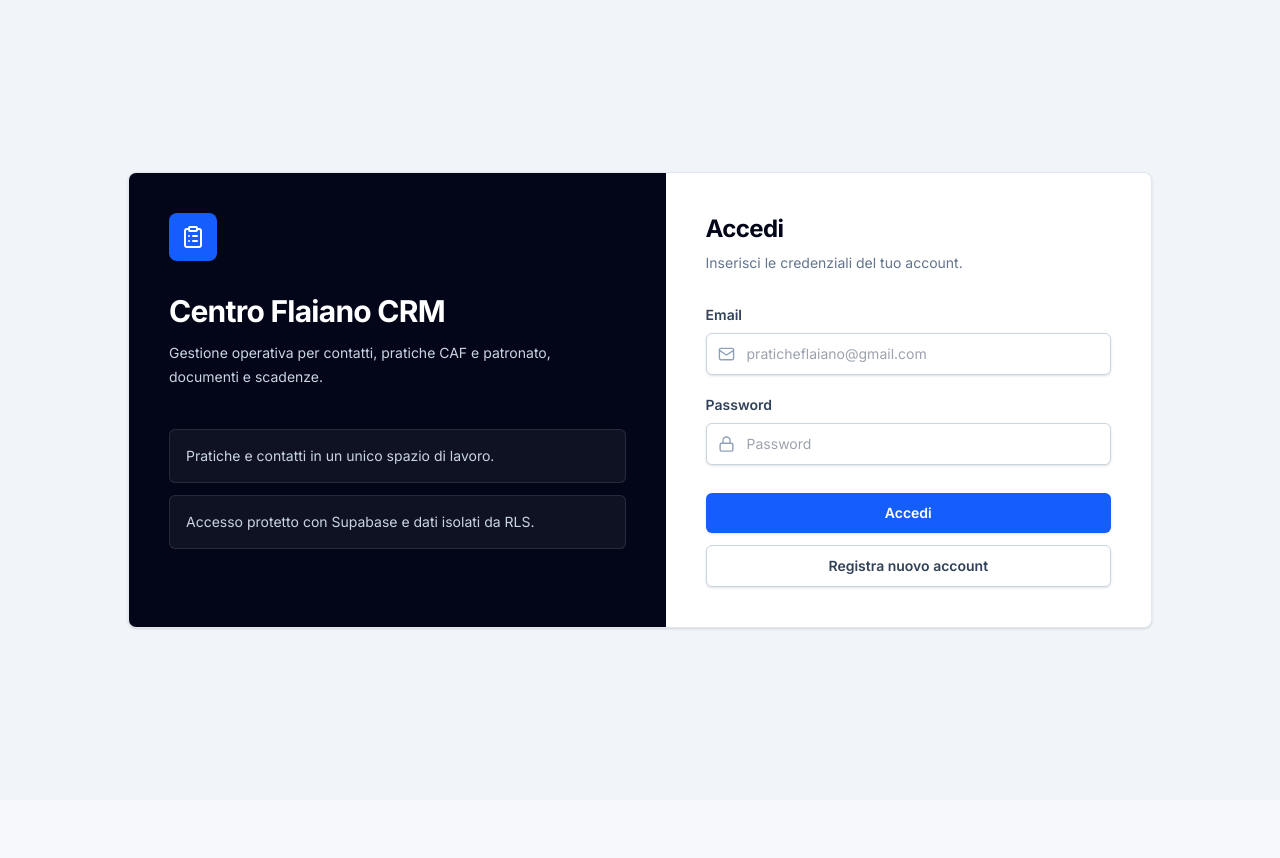
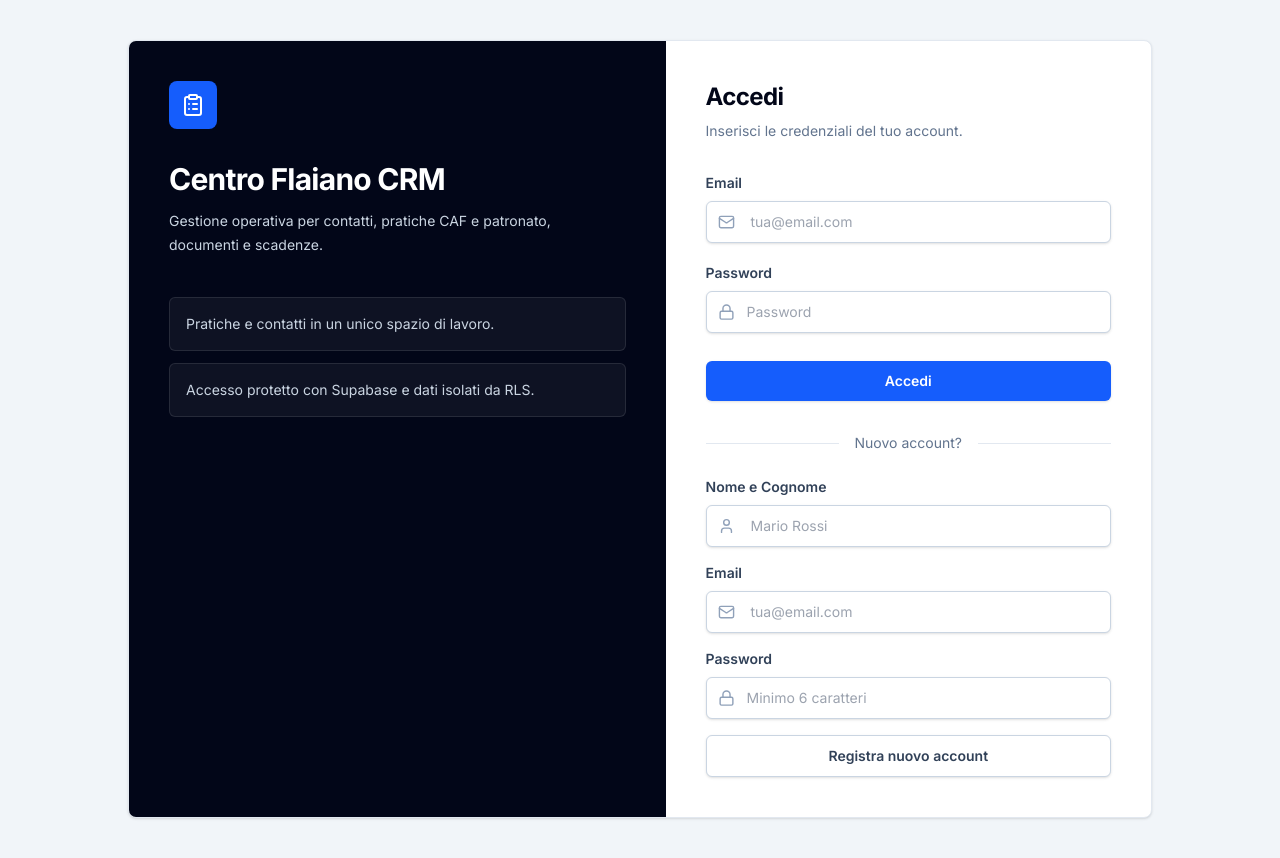
Before and after one commit to praticheflaiano/Crm-patronato-e-caf, a Next.js app: page /login in a window 1280 px wide. Before the commit the page ends 800 px from the top, so only its background shows below. Built offline with nearby package versions, Linux system fonts and the light colour scheme; no server answers.

Commit message:
Add full signup form: name, email, password fields

```diff
--- a/src/app/login/actions.ts
+++ b/src/app/login/actions.ts
@@ -20,9 +20,7 @@ export async function login(formData: FormData) {
   const { error } = await supabase.auth.signInWithPassword(data)
 
   if (error) {
-    // In a real app, you'd want to return this error to the UI
-    // rather than redirecting to a generic error page
-    redirect('/error')
+    redirect('/error?reason=login_failed')
   }
 
   revalidatePath('/', 'layout')
@@ -36,19 +34,27 @@ export async function signup(formData: FormData) {
 
   const supabase = await createClient()
 
-  const data = {
-    email: formData.get('email') as string,
-    password: formData.get('password') as string,
-  }
+  const fullName = formData.get('full_name') as string
+  const email = formData.get('email') as string
+  const password = formData.get('password') as string
 
-  const { error } = await supabase.auth.signUp(data)
+  const { error } = await supabase.auth.signUp({
+    email,
+    password,
+    options: {
+      data: {
+        full_name: fullName,
+      },
+      emailRedirectTo: `${process.env.NEXT_PUBLIC_SUPABASE_URL?.replace('/rest/v1', '')}/login`,
+    },
+  })
 
   if (error) {
-    redirect('/error')
+    redirect('/error?reason=signup_failed')
   }
 
   revalidatePath('/', 'layout')
-  redirect('/')
+  redirect('/login?registered=1')
 }
 
 export async function logout() {
--- a/src/app/login/page.tsx
+++ b/src/app/login/page.tsx
@@ -1,4 +1,4 @@
-import { ClipboardList, Lock, Mail } from 'lucide-react'
+import { ClipboardList, Lock, Mail, User } from 'lucide-react'
 import { login, signup } from './actions'
 
 export default function LoginPage() {
@@ -43,7 +43,7 @@ export default function LoginPage() {
                   autoComplete="email"
                   required
                   className="block w-full rounded-md border border-slate-300 py-2.5 pl-10 pr-3 text-sm shadow-sm outline-none transition focus:border-blue-500 focus:ring-2 focus:ring-blue-100"
-                  placeholder="praticheflaiano@gmail.com"
+                  placeholder=" tua@email.com "
                 />
               </div>
             </div>
@@ -73,6 +73,76 @@ export default function LoginPage() {
               >
                 Accedi
               </button>
+            </div>
+          </form>
+
+          <div className="relative mt-8">
+            <div className="absolute inset-0 flex items-center">
+              <div className="w-full border-t border-slate-200" />
+            </div>
+            <div className="relative flex justify-center text-sm">
+              <span className="bg-white px-4 text-slate-500">Nuovo account?</span>
+            </div>
+          </div>
+
+          <form className="mt-6 space-y-4">
+            <div>
+              <label htmlFor="reg-name" className="block text-sm font-semibold text-slate-700">
+                Nome e Cognome
+              </label>
+              <div className="relative mt-2">
+                <User className="pointer-events-none absolute left-3 top-1/2 -translate-y-1/2 text-slate-400" size={17} aria-hidden="true" />
+                <input
+                  id="reg-name"
+                  name="full_name"
+                  type="text"
+                  autoComplete="name"
+                  required
+                  minLength={2}
+                  className="block w-full rounded-md border border-slate-300 py-2.5 pl-10 pr-3 text-sm shadow-sm outline-none transition focus:border-blue-500 focus:ring-2 focus:ring-blue-100"
+                  placeholder=" Mario Rossi "
+                />
+              </div>
+            </div>
+
+            <div>
+              <label htmlFor="reg-email" className="block text-sm font-semibold text-slate-700">
+                Email
+              </label>
+              <div className="relative mt-2">
+                <Mail className="pointer-events-none absolute left-3 top-1/2 -translate-y-1/2 text-slate-400" size={17} aria-hidden="true" />
+                <input
+                  id="reg-email"
+                  name="email"
+                  type="email"
+                  autoComplete="email"
+                  required
+                  className="block w-full rounded-md border border-slate-300 py-2.5 pl-10 pr-3 text-sm shadow-sm outline-none transition focus:border-blue-500 focus:ring-2 focus:ring-blue-100"
+                  placeholder=" tua@email.com "
+                />
+              </div>
+            </div>
+
+            <div>
+              <label htmlFor="reg-password" className="block text-sm font-semibold text-slate-700">
+                Password
+              </label>
+              <div className="relative mt-2">
+                <Lock className="pointer-events-none absolute left-3 top-1/2 -translate-y-1/2 text-slate-400" size={17} aria-hidden="true" />
+                <input
+                  id="reg-password"
+                  name="password"
+                  type="password"
+                  autoComplete="new-password"
+                  required
+                  minLength={6}
+                  className="block w-full rounded-md border border-slate-300 py-2.5 pl-10 pr-3 text-sm shadow-sm outline-none transition focus:border-blue-500 focus:ring-2 focus:ring-blue-100"
+                  placeholder="Minimo 6 caratteri"
+                />
+              </div>
+            </div>
+
+            <div>
               <button
                 formAction={signup}
                 className="inline-flex w-full items-center justify-center rounded-md border border-slate-300 bg-white px-4 py-2.5 text-sm font-semibold text-slate-700 shadow-sm hover:bg-slate-50"
```
